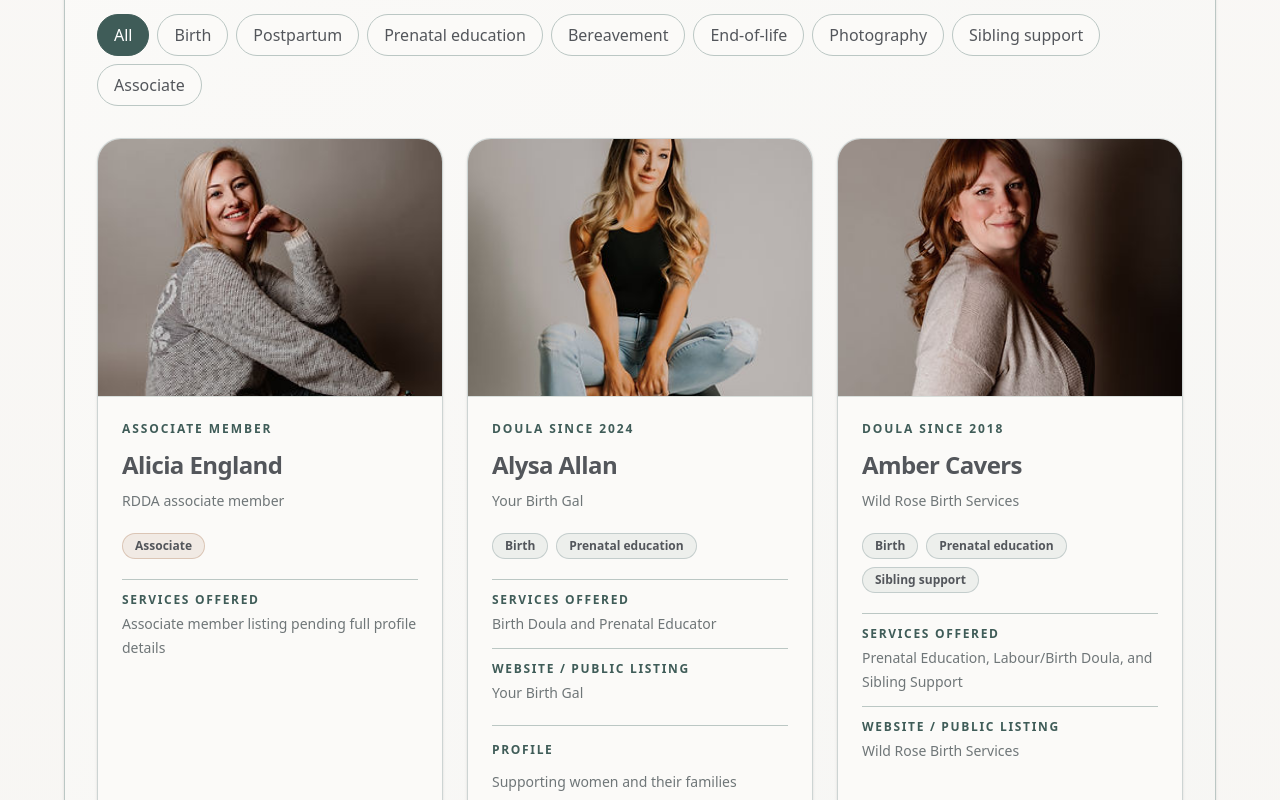
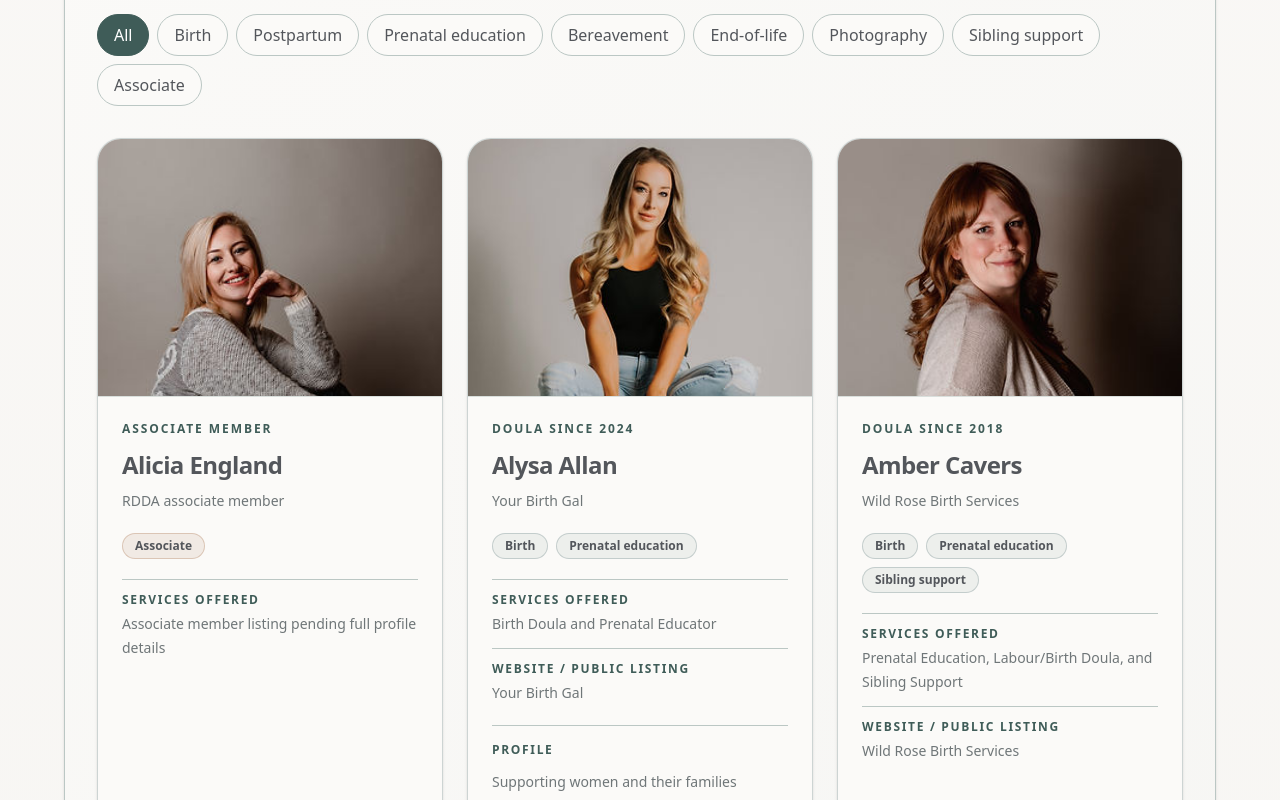
Before and after one commit to hickdwayne-rdp/rdda-platform, a Next.js app in the folder repo/: page /doulas in a window 1280 px wide. Shown: the part 1460-2260 px from the top of the page. Built offline with nearby package versions, Linux system fonts and the light colour scheme.

Commit message:
Add doula profile image focal positioning

```diff
--- a/repo/src/app/doulas/DoulaDirectory.tsx
+++ b/repo/src/app/doulas/DoulaDirectory.tsx
@@ -7,6 +7,7 @@ export type DoulaDirectoryProfile = {
   name: string;
   imageSrc: string;
   imageAlt: string;
+  imagePosition?: string;
   doulaSince?: string;
   servicesOffered?: string;
   businessName?: string;
@@ -186,7 +187,8 @@ export function DoulaDirectory({ profiles }: { profiles: DoulaDirectoryProfile[]
                     alt={doula.imageAlt}
                     fill
                     sizes="(min-width: 1280px) 28vw, (min-width: 768px) 42vw, 100vw"
-                    className="object-cover object-center"
+                    className="object-cover"
+                    style={{ objectPosition: doula.imagePosition ?? "center top" }}
                   />
                 </div>
 
```
